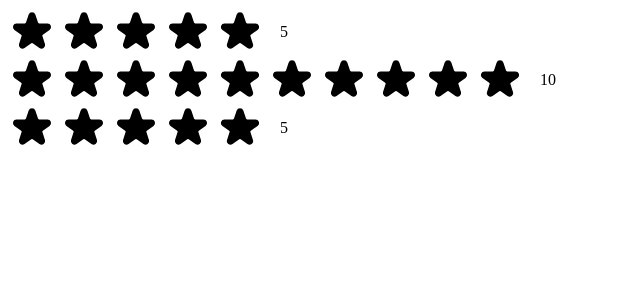
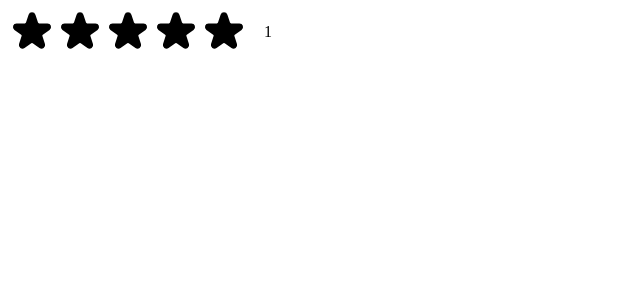
Before and after one commit to Scientific-Research/usepopcorn, a React (Vite) app: page / in a window 1280 px wide. Shown: the top 300 px of the page, without its empty margins (0-640 px from the left). Built offline with nearby package versions, Linux system fonts and the light colour scheme.

Commit message:
and now, we defined a rating as state variable and some oz´ther tiny changes!

```diff
--- a/src/components/StarRating.tsx
+++ b/src/components/StarRating.tsx
@@ -1,3 +1,5 @@
+import { useState } from "react";
+
 const containerStyle = {
   display: "flex",
   alignItems: "center",
@@ -6,7 +8,7 @@ const containerStyle = {
 
 const starContainerStyle = {
   display: "flex",
-  gap: "4px",
+  // gap: "4px",
 };
 
 const textStyle = {
@@ -19,6 +21,8 @@ export const StarRating = ({
 }: {
   maxRating: number | undefined; // we have to define default value in Typescript as undefined, it doesn't accept null as default value!
 }) => {
+  const [rating, setRating] = useState(1);
+
   return (
     <div style={containerStyle}>
       <div style={starContainerStyle}>
@@ -28,7 +32,9 @@ export const StarRating = ({
           <Star key={i} />
         ))}
       </div>
-      <p style={textStyle}>{maxRating}</p>
+      {/* <p style={textStyle}>{maxRating}</p> */}
+      {/* NOTE: Short circuit sign => || means when the rating is falsy value => we will have   the double quotaion => "" at output, otherwise, we will have rating value at output!*/}
+      <p style={textStyle}>{rating || ""}</p>
     </div>
   );
 };
--- a/src/main.tsx
+++ b/src/main.tsx
@@ -8,8 +8,8 @@ ReactDOM.createRoot(document.getElementById("root") as HTMLElement).render(
   <React.StrictMode>
     {/* <App /> */}
     <StarRating maxRating={5} />
-    <StarRating maxRating={10} />
+    {/* <StarRating maxRating={10} /> */}
     {/* we have to define default value in Typescript as undefined, it doesn't accept null as default value! */}
-    <StarRating maxRating={undefined} />
+    {/* <StarRating maxRating={undefined} /> */}
   </React.StrictMode>
 );
```
